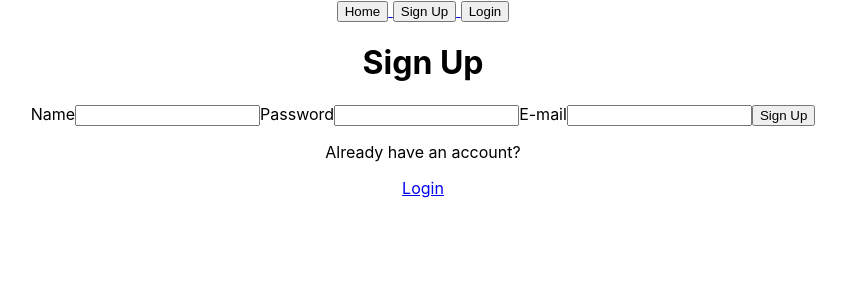
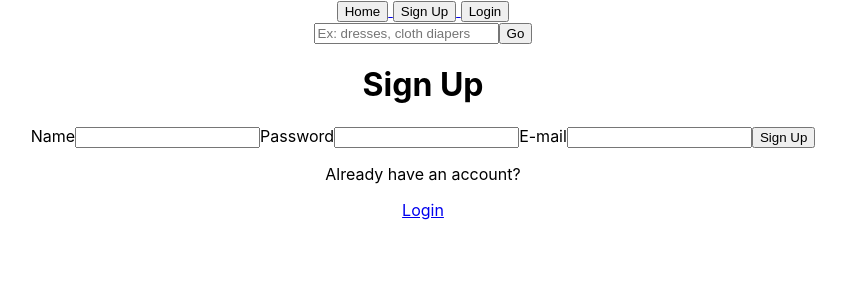
Before and after one commit to catarinapsalvado/cuccu-bambini-client, a React (Create React App) app: page /signup in a window 1280 px wide. Shown: the top 300 px of the page, without its empty margins (217-1063 px from the left). Built offline with nearby package versions, Linux system fonts and the light colour scheme; no server answers.

Commit message:
added search bar and some pages in app.js too

```diff
--- a/src/App.js
+++ b/src/App.js
@@ -4,6 +4,11 @@ import SignupPage from "./pages/SignupPage";
 import LoginPage from "./pages/LoginPage";
 import IsAnon from "./components/IsAnon";
 import Navbar from "./components/Navbar";
+import Home from "./pages/Home";
+import ProductsList from "./pages/ProductsList";
+import Clouthing from "./pages/Clothing";
+import Footwear from "./pages/Footwear";
+import Gearbaby from "./pages/Gearbaby";
 
 function App() {
   return (
@@ -17,15 +22,21 @@ function App() {
               <SignupPage />
             </IsAnon>
           }
-        />
+        />{" "}
         <Route
           path="/login"
           element={
             <IsAnon>
+              {" "}
               <LoginPage />
             </IsAnon>
           }
         />
+        <Route path="/" element={<Home />} />
+        <Route path="/products-list" element={<ProductsList />} />
+        <Route path="/Clothings" element={<Clouthing />} />
+        <Route path="/Footwear" element={<Footwear />} />
+        <Route path="/GearBaby" element={<Gearbaby />} />
       </Routes>
     </div>
   );
--- a/src/components/Navbar.jsx
+++ b/src/components/Navbar.jsx
@@ -34,6 +34,18 @@ function Navbar() {
           </Link>
         </>
       )}
+
+      <form action="/products-list" method="get">
+        <input
+          type="text"
+          name="products-list"
+          id="search-bar"
+          placeholder="Ex: dresses, cloth diapers"
+        />
+        <button class="button-home" type="submit">
+          Go
+        </button>
+      </form>
     </nav>
   );
 }
--- /dev/null
+++ b/src/pages/Clothing.jsx
@@ -0,0 +1,8 @@
+import React from "react";
+
+
+function Clouthing() {
+  return <div>Clouthing</div>;
+}
+
+export default Clouthing;
--- /dev/null
+++ b/src/pages/Footwear.jsx
@@ -0,0 +1,7 @@
+import React from "react";
+
+function Footwear() {
+  return <div>Footwear</div>;
+}
+
+export default Footwear;
--- /dev/null
+++ b/src/pages/Gearbaby.jsx
@@ -0,0 +1,7 @@
+import React from "react";
+
+function Gearbaby() {
+  return <div>Gearbaby</div>;
+}
+
+export default Gearbaby;
--- /dev/null
+++ b/src/pages/Home.jsx
@@ -0,0 +1,21 @@
+import React from "react";
+import { Link } from "react-router-dom";
+
+function Home() {
+  return (
+    <div className="homepage">
+      <h1>Welcome to the Cuccu, Bambini!</h1>
+      <div className="homepage-links">
+        <Link to="/clothings">Clothings</Link>
+
+        <br />
+        <Link to="/footwear">Footwear</Link>
+
+        <br />
+        <Link to="/gear-baby">Gear-Baby</Link>
+      </div>
+    </div>
+  );
+}
+
+export default Home;
--- /dev/null
+++ b/src/pages/ProductsList.jsx
@@ -0,0 +1,30 @@
+import { Link } from "react-router-dom";
+
+function ProductsList(/* { allProducts } */) {
+  return (
+    <div>Products List</div>
+    /* { <div>
+      {allProducts.map((element) => {
+        return (
+          <div className="list-group" key={element}>
+            <Link to={`/${element...}`}
+            >
+              <img
+                src={/${element}.png`}
+                alt={element.name}
+              />
+              <p>{element.name}</p>
+              <p>{element.price}</p>
+              <p>{element.size}</p>
+              <p>{element.brand}</p>
+
+
+            </Link>
+          </div>
+        );
+      })}
+    </div> }*/
+  );
+}
+
+export default ProductsList;
--- a/src/reportWebVitals.js
+++ /dev/null
@@ -1,13 +0,0 @@
-const reportWebVitals = onPerfEntry => {
-  if (onPerfEntry && onPerfEntry instanceof Function) {
-    import('web-vitals').then(({ getCLS, getFID, getFCP, getLCP, getTTFB }) => {
-      getCLS(onPerfEntry);
-      getFID(onPerfEntry);
-      getFCP(onPerfEntry);
-      getLCP(onPerfEntry);
-      getTTFB(onPerfEntry);
-    });
-  }
-};
-
-export default reportWebVitals;
```
